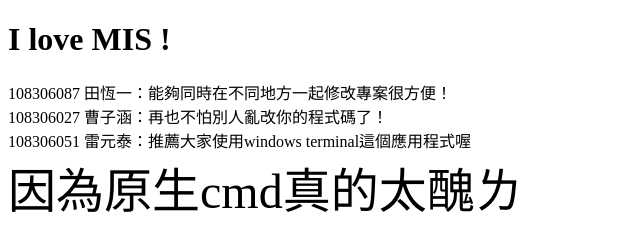
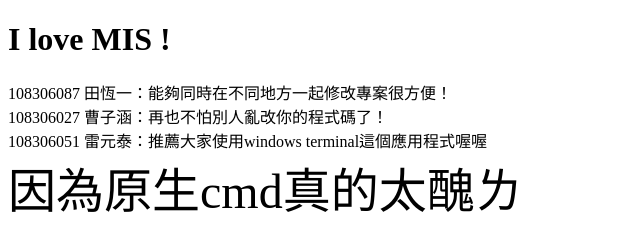
Before and after one commit to lydia0221114/MIS_test, a plain HTML site: page index.html in a window 1280 px wide. Shown: the full height of the page, 0-640 px from the left. Drawn offline with Linux system fonts and the light colour scheme.

Commit message:
乾我不會gihub

```diff
--- a/index.html
+++ b/index.html
@@ -11,7 +11,7 @@
 	<p>
 	108306087 田恆一：能夠同時在不同地方一起修改專案很方便！<br>
 	108306027 曹子涵：再也不怕別人亂改你的程式碼了！<br>
-	108306051 雷元泰：推薦大家使用windows terminal這個應用程式喔<br>
+	108306051 雷元泰：推薦大家使用windows terminal這個應用程式喔喔<br>
 	<font size=48>因為原生cmd真的太醜ㄌ</font><br>
 
 	</p>
```
